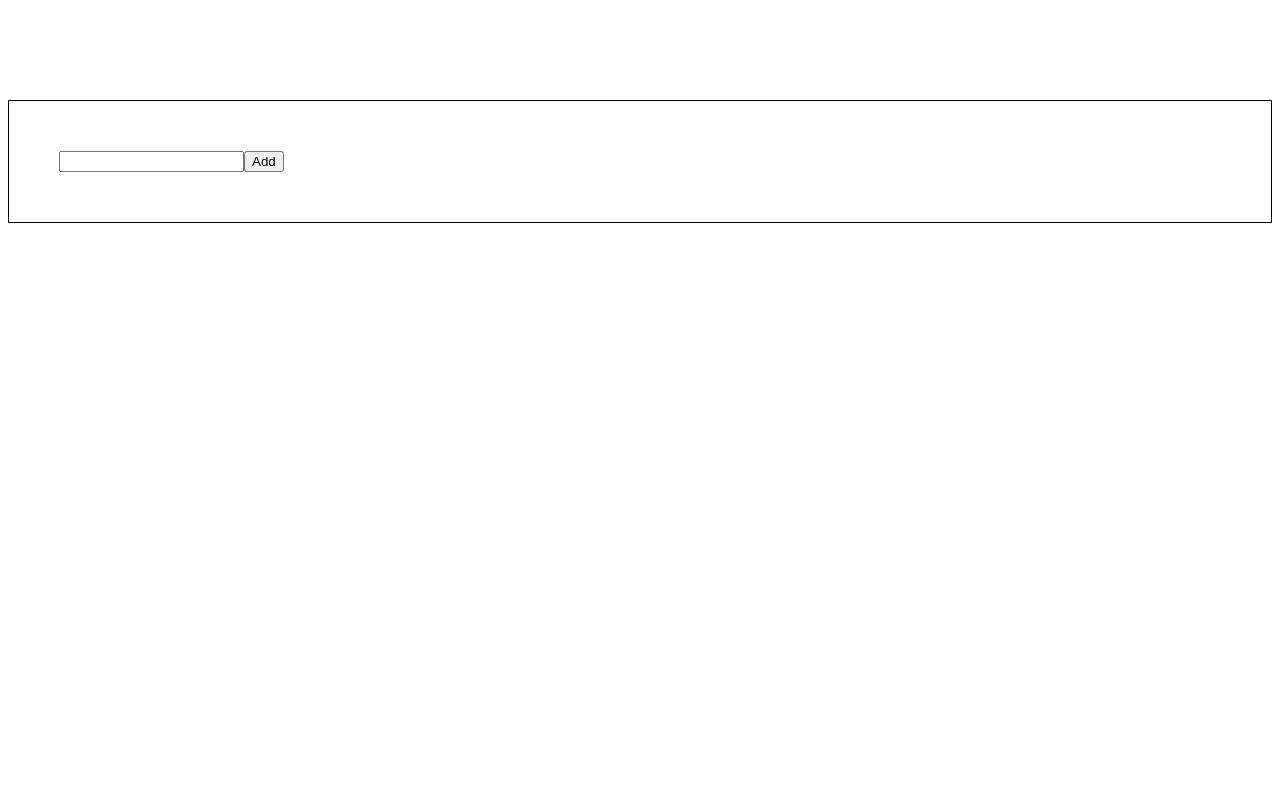
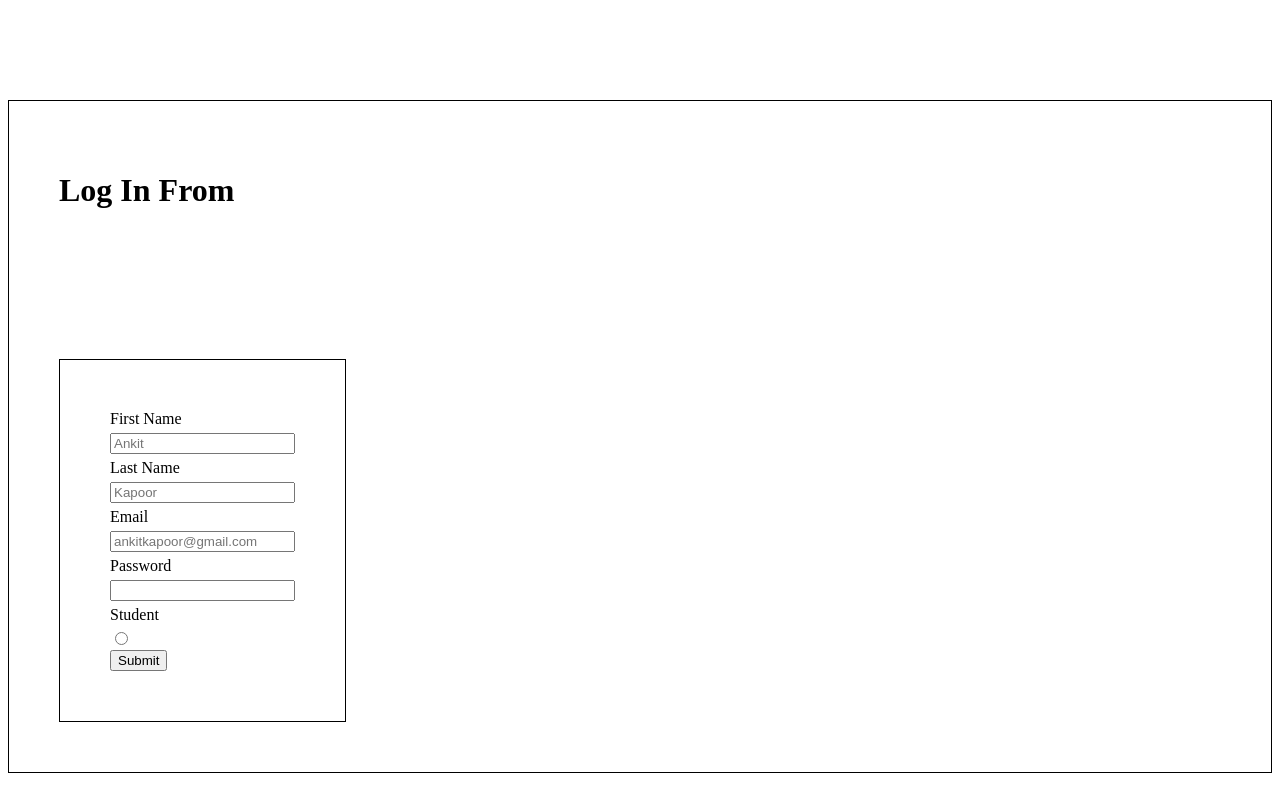
Before and after one commit to ankitkapoor8437/practice-revision-react, a React (Create React App) app: page / in a window 1280 px wide. Built offline with nearby package versions, Linux system fonts and the light colour scheme.

Commit message:
Added the revised files.

```diff
--- a/package.json
+++ b/package.json
@@ -6,6 +6,7 @@
     "@testing-library/jest-dom": "^5.16.5",
     "@testing-library/react": "^13.4.0",
     "@testing-library/user-event": "^13.5.0",
+    "axios": "^1.4.0",
     "react": "^18.2.0",
     "react-dom": "^18.2.0",
     "react-scripts": "5.0.1",
--- a/src/App.js
+++ b/src/App.js
@@ -7,6 +7,8 @@ import { Studentstate } from './components/states/stateusingclass';
 import Stateusingfunctional from './components/states/stateusingfunctional';
 import FormCompopent from './components/form-component.jsx/form';
 import TodoList from './components/todoList-Component/todoList';
+import Fragment from './components/fragment-components/fragment';
+import BasicForm from './components/test-component/basicForm';
 
 function App() {
   return (
@@ -19,7 +21,13 @@ function App() {
       {/* <Studentstate/> */}
       {/* <Stateusingfunctional/> */}
       {/* <FormCompopent/> */}
-      <TodoList/>
+      {/* <TodoList/> */}
+      {/* <Fragment/> */}
+
+      <BasicForm/>
+
+
+
 
     </div>
   );
--- /dev/null
+++ b/src/components/fragment-components/fragment.jsx
@@ -0,0 +1,12 @@
+import React from 'react'
+
+const Fragment = () => {
+    return (
+        <>
+            <h1>Heading</h1>
+            <h2>Sub Heading</h2>
+        </>
+    )
+}
+
+export default Fragment;
--- a/src/components/functional-component/testf.css
+++ b/src/components/functional-component/testf.css
@@ -5,4 +5,5 @@
     border: 1px solid black;
     padding: 50px;
     align-items: flex-start;
+    gap: 5px;
 }
--- /dev/null
+++ b/src/components/test-component/basicForm.jsx
@@ -0,0 +1,62 @@
+import React, { useState } from 'react'
+import '../functional-component/testf.css'
+
+const BasicForm = () => {
+  const [loginData, setloginData] = useState({
+    firstname: "",
+    lastname: "",
+    password: "",
+    email: ""
+  })
+
+  const handleChange = (event) => {
+    const name = event.target.name;
+    const value = event.target.value;
+    console.log(name, value)
+    setloginData((prev)=>{
+      return{
+        ...prev, [name]: value
+      }
+    })
+  }
+
+
+  const handleLogin = (event) => {
+    event.preventDefault();
+    console.log({
+      fname: loginData.firstname,
+      lname: loginData.lastname,
+      email: loginData.email,
+      password: loginData.password
+    });
+    console.log(loginData)
+  }
+
+  return (
+    <div className='student'>
+
+      <h1>Log In From</h1>
+      <br />
+      <form action="" className='student' onSubmit={handleLogin}>
+        <label htmlFor="">First Name</label>
+        <input type="text" onChange={handleChange} placeholder='Ankit' name='firstname' value={loginData.firstname} />
+
+        <label htmlFor="">Last Name</label>
+        <input type="text" onChange={handleChange} placeholder='Kapoor' name='lastname' value={loginData.lastname} />
+
+        <label htmlFor="">Email</label>
+        <input type="email" name="email" id="" onChange={handleChange} placeholder='ankitkapoor@gmail.com' value={loginData.email} />
+
+        <label htmlFor=""   >Password</label>
+        <input type="password" onChange={handleChange} name="password" id="" value={loginData.password} />
+
+        <label htmlFor="">Student</label>
+        <input type="radio" name="" id="" />
+
+        <button>Submit</button>
+      </form>
+    </div>
+  )
+}
+
+export default BasicForm;
```
Also changed, not shown: 1 other file (tests, documents, lock files or other folders).
